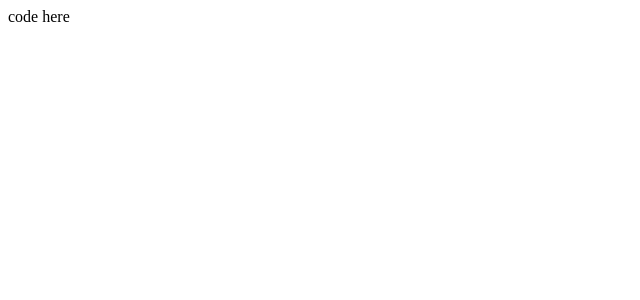
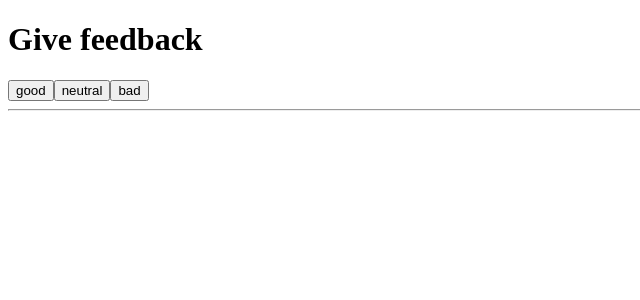
Before and after one commit to dustin4d/FullStackOpen, a React (Vite) app in the folder part1/unicafe/: page / in a window 1280 px wide. Shown: the top 300 px of the page, without its empty margins (0-640 px from the left). Built offline with nearby package versions, Linux system fonts and the light colour scheme.

Commit message:
Start over...

```diff
--- a/part1/unicafe/src/App.jsx
+++ b/part1/unicafe/src/App.jsx
@@ -1,16 +1,38 @@
 import { useState } from 'react'
 
 const App = () => {
-  // save clicks of each button to its own state
+
   const [good, setGood] = useState(0)
   const [neutral, setNeutral] = useState(0)
   const [bad, setBad] = useState(0)
 
+  const handleClick = () => {
+    console.log("Clicked")
+  }
+
   return (
     <div>
-      code here
+      <Feedback handleClick={handleClick}/>
     </div>
   )
 }
 
+const Feedback = ({text, handleClick}) => {
+    return (
+        <div>
+            <h1>Give feedback</h1>
+            <Button text='good' handleClick={handleClick}></Button>
+            <Button text='neutral'></Button>
+            <Button text='bad'></Button>
+            <hr></hr>
+        </div>
+    )
+}
+
+const Button = (props) => {
+    return (
+        <button onClick={props.handleClick}>{props.text}</button>
+    )
+}
+
 export default App
```
